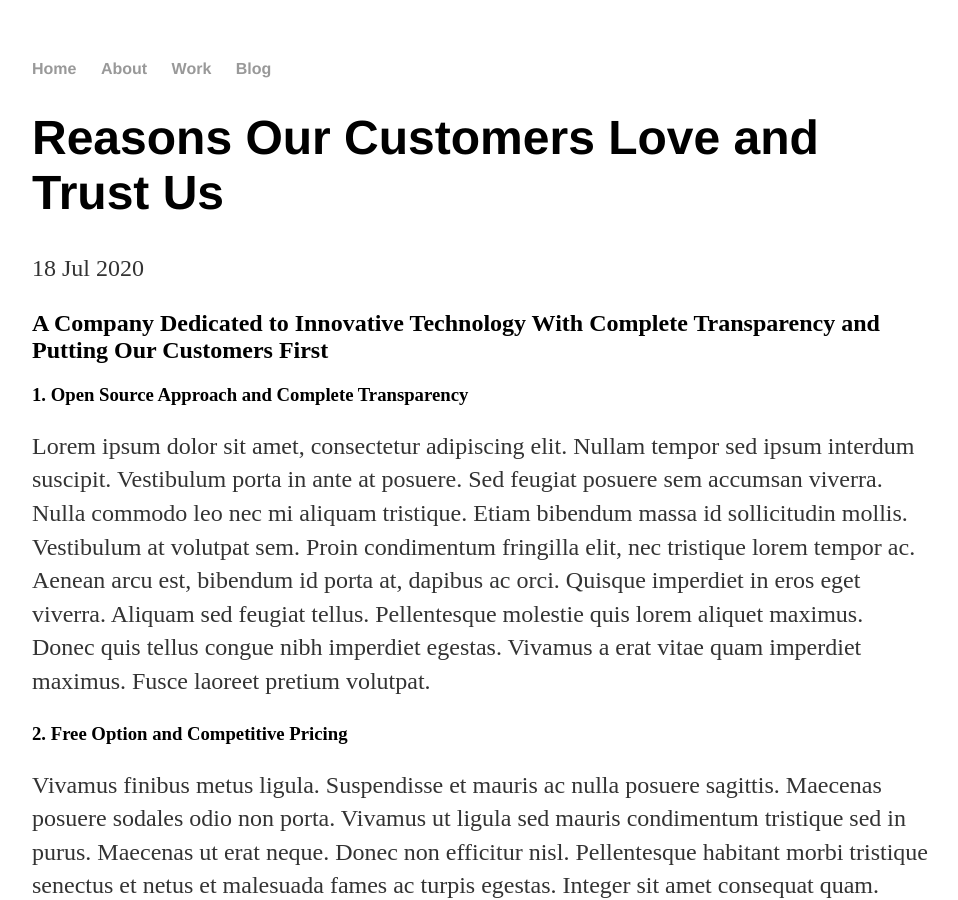
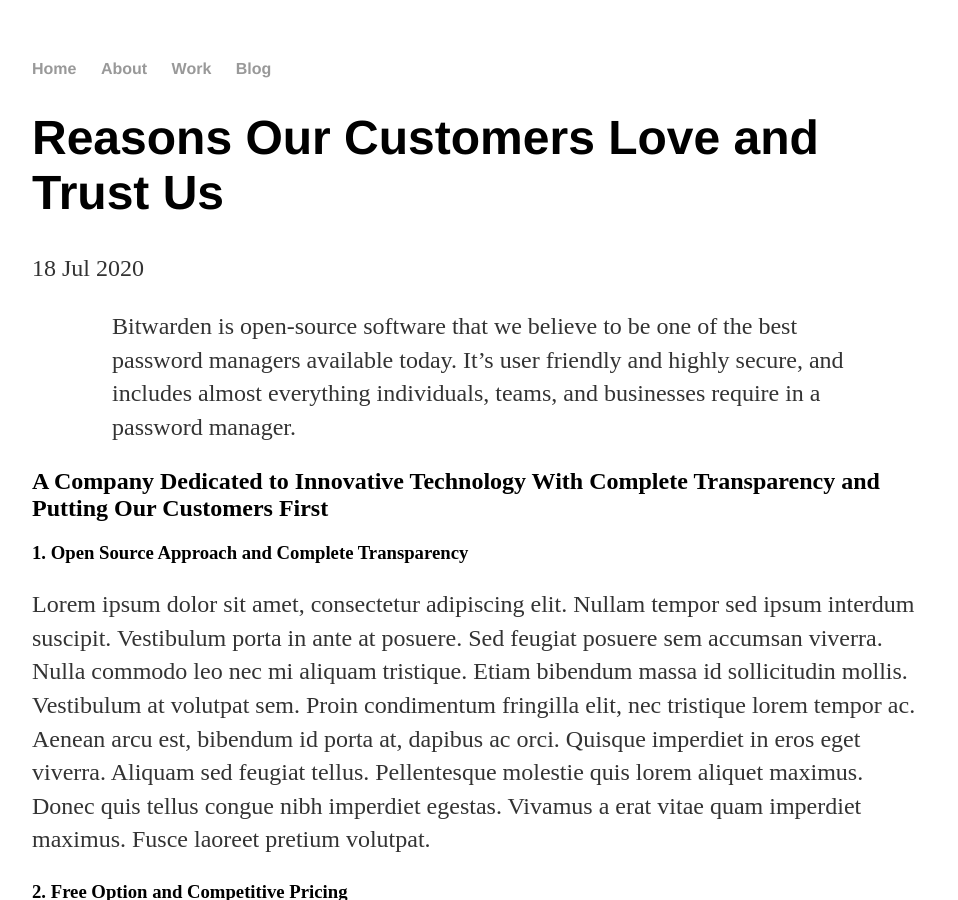
Before and after one commit to baylorrandolph/baylorrandolph.github.io, a Jekyll site: the page built from _posts/2020-07-18-reasons-our-customers-love-and-trust-us.md, in a window 1280 px wide and 900 px high. Shown: the whole window, without its empty margins (160-1118 px from the left). Built offline with Jekyll 4.4.1, drawn with Linux system fonts in a browser that asks for light colours.

Commit message:
Update 2020-07-18-reasons-our-customers-love-and-trust-us.md

```diff
--- a/_posts/2020-07-18-reasons-our-customers-love-and-trust-us.md
+++ b/_posts/2020-07-18-reasons-our-customers-love-and-trust-us.md
@@ -5,6 +5,8 @@
 tags: [customers]
 date: 2020-07-18
 ---
+>>Bitwarden is open-source software that we believe to be one of the best password managers available today.  It’s user friendly and highly secure, and includes almost everything individuals, teams, and businesses require in a password manager.
+
 ## A Company Dedicated to Innovative Technology With Complete Transparency and Putting Our Customers First
 
 ### 1. Open Source Approach and Complete Transparency
```
